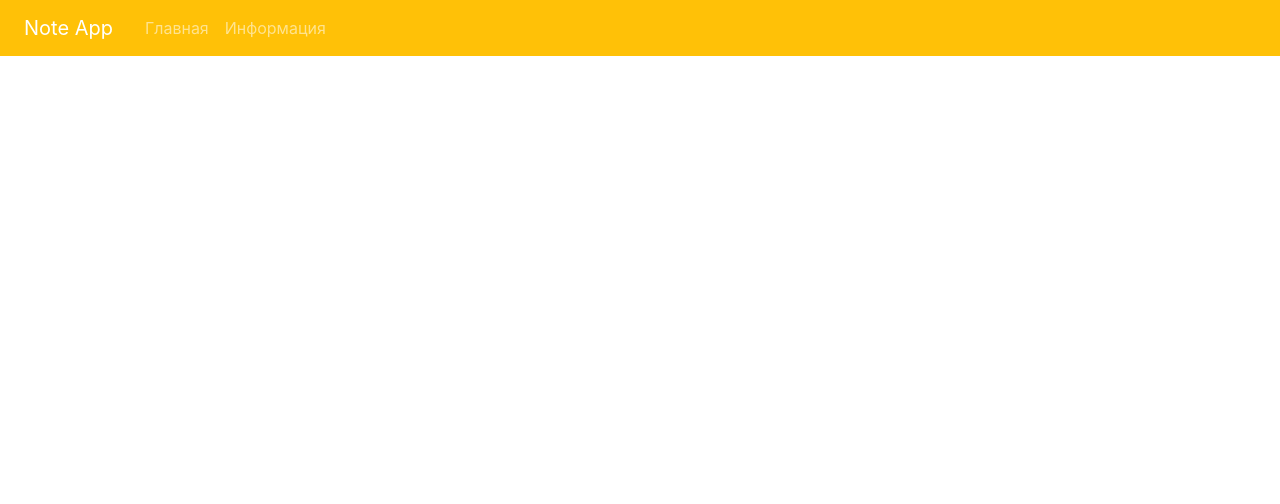
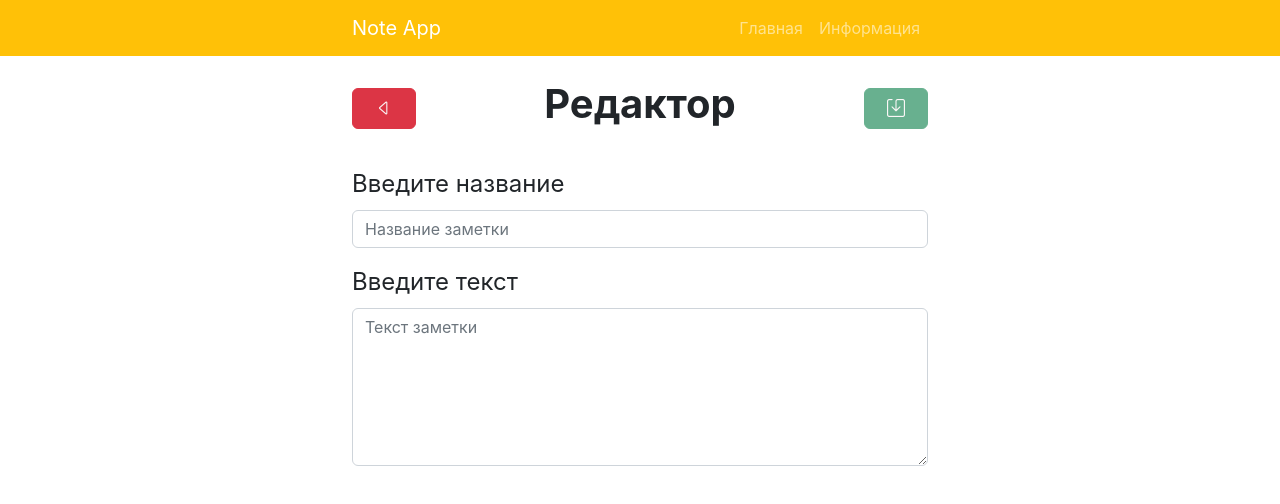
Before and after one commit to yafox3/react-notes, a React (Create React App) app: page /editor in a window 1280 px wide. Shown: the top 504 px of the page. Built offline with nearby package versions, Linux system fonts and the light colour scheme.

Commit message:
сделал функцию добавления новых заметок

```diff
--- a/src/App.js
+++ b/src/App.js
@@ -2,6 +2,7 @@ import { BrowserRouter, Route, Routes } from 'react-router-dom'
 import Navbar from './components/Navbar'
 import About from './pages/About/About'
 import Home from './pages/Home/Home'
+import NoteEditor from './pages/NoteEditor/NoteEditor'
 
 function App() {
 	return (
@@ -11,6 +12,7 @@ function App() {
                 <Routes>
                     <Route path='/' element={<Home />}/>
                     <Route path='/about' element={<About />}/>
+                    <Route path='/editor' element={<NoteEditor />}/>
                 </Routes>
             </div>
         </BrowserRouter>
--- a/src/components/Navbar.jsx
+++ b/src/components/Navbar.jsx
@@ -4,7 +4,8 @@ import { NavLink } from 'react-router-dom'
 const Navbar = () => {
 	return (
 		<nav className='navbar navbar-dark bg-warning navbar-expand-lg'>
-			<div className="navbar-brand mx-4">
+			<div className='container'>
+				<div className="navbar-brand">
 					Note App
 				</div>
 				<ul className="navbar-nav">
@@ -15,6 +16,7 @@ const Navbar = () => {
 						<NavLink className="nav-link" to='/about'>Информация</NavLink>
 					</li>
 				</ul>
+			</div>
 		</nav>
 	)
 }
--- a/src/components/Note/Note.module.scss
+++ b/src/components/Note/Note.module.scss
@@ -3,6 +3,7 @@
 	background: #cfcfcf76;
 	width: 100%;
 	cursor: pointer;
+	transition: background .1s linear;
 
 	&:not(:last-child) {
 		border-bottom: 1px solid #99999947;
@@ -14,6 +15,10 @@
 
 	&:last-child {
 		border-radius: 0 0 10px 10px;
+	}
+
+	&:hover {
+		background: #cfcfcfa7;
 	}
 
 	&__title {
--- a/src/pages/Home/Home.jsx
+++ b/src/pages/Home/Home.jsx
@@ -1,15 +1,16 @@
-import React, { useMemo, useState } from 'react'
+import React, { useEffect, useMemo, useState } from 'react'
+import { NavLink } from 'react-router-dom'
 import NotesList from '../../components/NotesList/NotesList'
 import Search from '../../components/UI/Search/Search'
 import styles from './Home.module.scss'
 
 const Home = () => {
-	const [notes, setNotes] = useState([
-		{id: 1, title: 'Первая', body: { date: new Date().toLocaleDateString(), text: 'Далеко-далеко за словесными горами в стране гласных и согласных живут рыбные тексты.' }},
-		{id: 2, title: 'Вторая', body: { date: new Date().toLocaleDateString(), text: 'Далеко-далеко за словесными горами в стране гласных и согласных живут рыбные тексты.' }},
-		{id: 3, title: 'Третья', body: { date: new Date().toLocaleDateString(), text: 'Далеко-далеко за словесными горами в стране гласных и согласных живут рыбные тексты.' }},
-	])
+	const [notes, setNotes] = useState([])
 	const [searchQuery, setSearchQuery] = useState('')
+
+	useEffect(() => {
+		setNotes(JSON.parse(localStorage.getItem('note')  || '[]'))
+	}, [])
 
 	const searchedNotes = useMemo(() => {
 		return notes.filter(note => note.title.toLowerCase().includes(searchQuery.toLowerCase()))
@@ -23,16 +24,17 @@ const Home = () => {
 		<div className={styles.home}>
 			<div className={styles.home__header}>
 				<h1><strong>Заметки</strong></h1>
-				<button
-					className='btn btn-warning'
+				<NavLink
+					to='/editor'
+					className='btn btn-dark'
 				>
-					Написать <i className="bi bi-pencil-square"></i>
-				</button>
+					<i className="bi bi-pencil-square"></i>
+				</NavLink>
 			</div>
 			<Search onSearch={onSearch} value={searchQuery}/>
 
 			{searchedNotes.length === 0
-				? <h5 style={{textAlign: 'center'}}>По вашему запросу ничего не найдено</h5>
+				? <h5 style={{textAlign: 'center'}}>Заметок не найдено</h5>
 				: <NotesList notes={searchedNotes} />
 			}
 
--- a/src/pages/Home/Home.module.scss
+++ b/src/pages/Home/Home.module.scss
@@ -6,17 +6,10 @@
 		justify-content: space-between;
 		margin-bottom: 10px;
 
-		button {
-			display: flex;
-			align-items: center;
-			justify-content: center;
-			gap: 10px;
-			color: rgb(75, 75, 75);
-		}
-
 		i {
 			font-size: 18px;
 			color: rgb(156, 156, 156);
+			padding: 0 10px;
 		}
 	}
 }
--- /dev/null
+++ b/src/pages/NoteEditor/NoteEditor.jsx
@@ -0,0 +1,88 @@
+import React, { useState } from 'react'
+import { NavLink } from 'react-router-dom'
+import styles from './NoteEditor.module.scss'
+
+const NoteEditor = () => {
+	const [title, setTitle] = useState('')
+	const [text, setText] = useState('')
+
+	function createNote() {
+		if (title && text) {
+			const newNote = {
+				id: new Date(),
+				title,
+				body: {
+					date: new Date().toLocaleDateString(),
+					text
+				}
+			}
+			const notes = JSON.parse(localStorage.getItem('note')  || '[]')
+			notes.push(newNote)
+			localStorage.setItem('note', JSON.stringify(notes))
+		}
+	}
+
+	return (
+		<div className={styles.editor}>
+			<header className={styles.editor__header}>
+				<NavLink
+					to='/'
+					className='btn btn-danger'>
+					<i className='bi bi-caret-left'></i>
+				</NavLink>
+				<h1>
+					<strong>Редактор</strong>
+				</h1>
+				{text && title ? (
+					<NavLink
+						to='/'
+						className='btn btn-success'
+						onClick={createNote}>
+						<i className='bi bi-save'></i>
+					</NavLink>
+				) : (
+					<button
+						className='btn btn-success'
+						disabled
+					>
+						<i className='bi bi-save'></i>
+					</button>
+				)}
+			</header>
+
+			<div className={styles.editor__form}>
+				<div className='mb-3'>
+					<label
+						htmlFor='title'
+						className='form-label'>
+						Введите название
+					</label>
+					<input
+						onChange={e => setTitle(e.target.value)}
+						value={title}
+						type='text'
+						className='form-control'
+						id='title'
+						placeholder='Название заметки'
+					/>
+				</div>
+				<div className='mb-3'>
+					<label
+						htmlFor='text'
+						className='form-label'>
+						Введите текст
+					</label>
+					<textarea
+						onChange={e => setText(e.target.value)}
+						value={text}
+						className='form-control'
+						id='text'
+						rows='6'
+						placeholder='Текст заметки'></textarea>
+				</div>
+			</div>
+		</div>
+	)
+}
+
+export default NoteEditor
--- /dev/null
+++ b/src/pages/NoteEditor/NoteEditor.module.scss
@@ -0,0 +1,26 @@
+.editor {
+
+	&__header {
+		display: flex;
+		align-items: center;
+		justify-content: space-between;
+
+		i {
+			font-size: 18px;
+			color: rgb(250, 244, 244);
+			padding: 0 10px;
+		}
+	}
+
+	&__form {
+		padding-top: 30px;
+		font-size: 1.5rem;
+
+		input, textarea {
+			font-size: 1rem;
+			&:focus {
+				box-shadow: none;
+			}
+		}
+	}
+}
```
Lines whose indentation alone changed are shown as unchanged.
